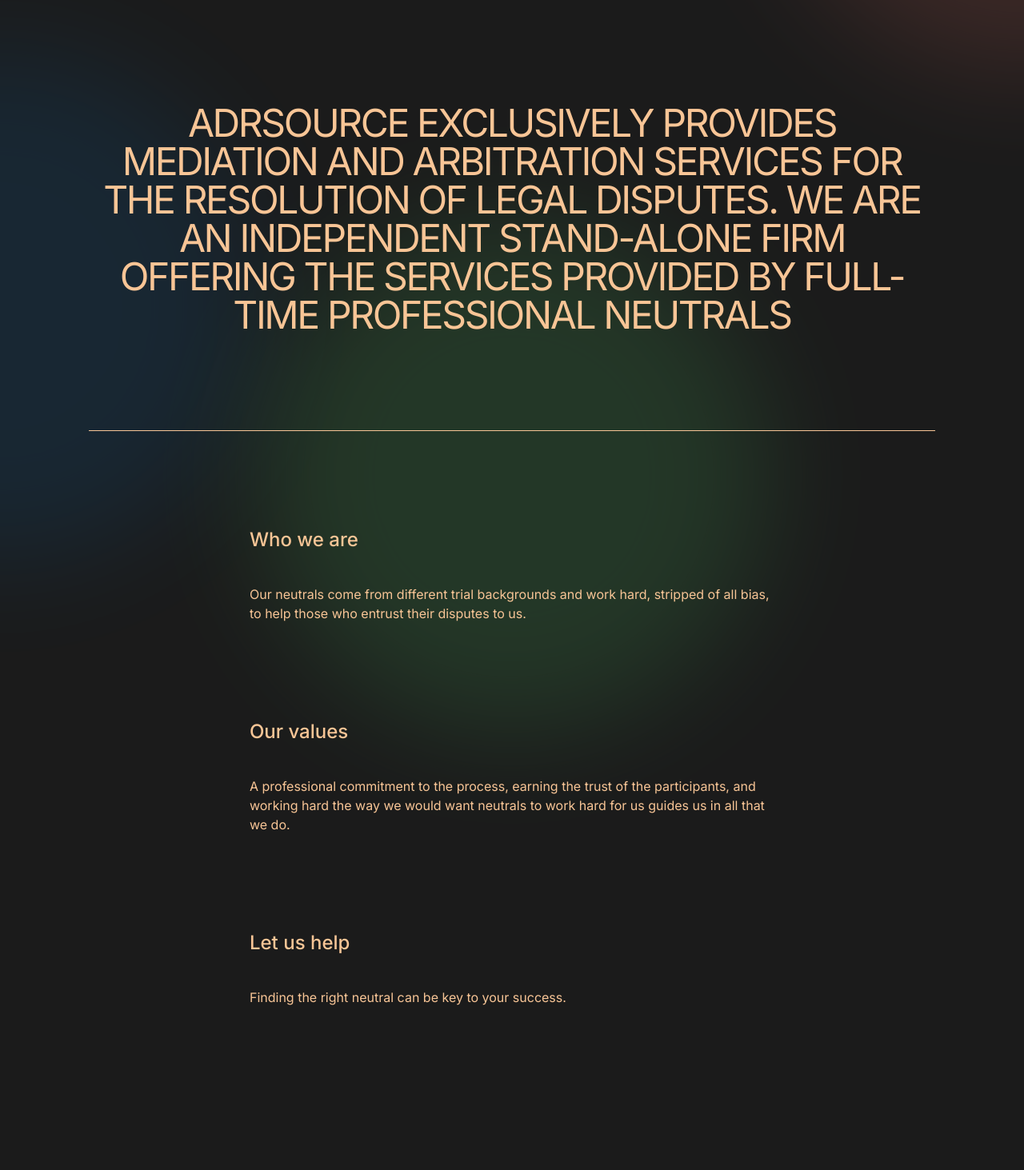
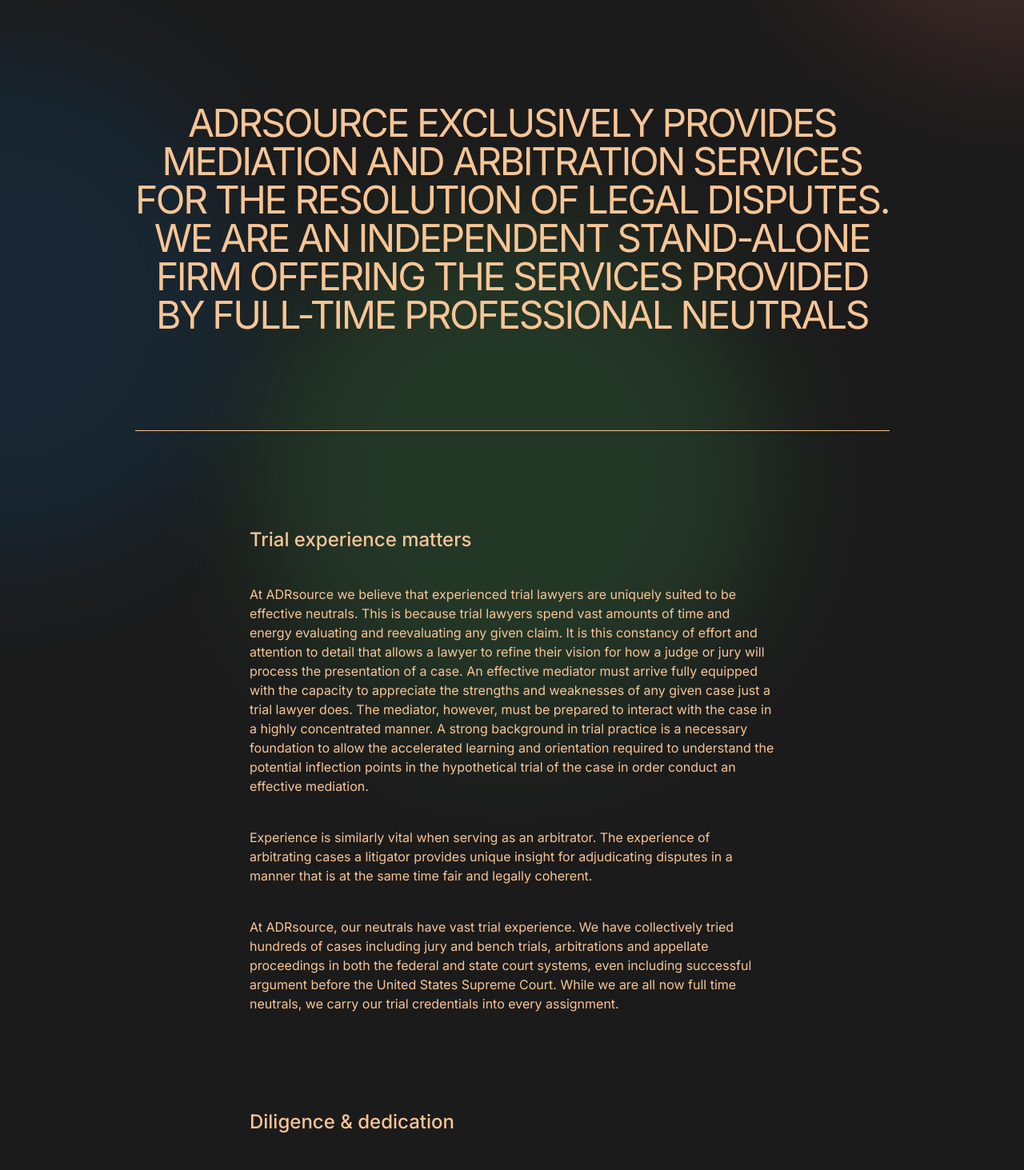
Before and after one commit to ADRSource/adr-source-v2, a Next.js app: page /about in a window 1280 px wide. Shown: the part 340-1803 px from the top of the page at 80% size. Built offline with nearby package versions, Linux system fonts and the light colour scheme; a web font is replaced by a local one.

Commit message:
add: new about page copy

```diff
--- a/src/app/(with-color-blur)/about/page.tsx
+++ b/src/app/(with-color-blur)/about/page.tsx
@@ -1,4 +1,5 @@
 import { Metadata } from 'next';
+import { Balancer } from 'react-wrap-balancer';
 import { getAboutPage } from '~/api/about';
 import { heading, text } from '~/components/ui/text';
 import { PATHS } from '~/constants/paths.constants';
@@ -50,12 +51,14 @@
 						<p
 							className={heading({
 								type: '5',
-								className: '[text-wrap: balance] mx-auto text-center',
+								className: 'mx-auto text-center',
 							})}
 						>
-							ADRsource exclusively provides mediation and arbitration services for the resolution
-							of legal disputes. We are an independent stand-alone firm offering the services
-							provided by full-time professional neutrals{' '}
+							<Balancer>
+								ADRsource exclusively provides mediation and arbitration services for the resolution
+								of legal disputes. We are an independent stand-alone firm offering the services
+								provided by full-time professional neutrals{' '}
+							</Balancer>
 						</p>
 					</div>
 
@@ -70,13 +73,13 @@
 									>
 										{title}
 									</h2>
-									<p
-										className={text({
-											type: 'body',
-										})}
-									>
-										{body}
-									</p>
+									{body.map((paragraph, index) => {
+										return (
+											<p key={index} className={text({ type: 'body' })}>
+												{paragraph}
+											</p>
+										);
+									})}
 								</li>
 							);
 						})}
@@ -89,15 +92,25 @@
 
 const PAGE_CONTENT = [
 	{
-		title: 'Who we are',
-		body: `Our neutrals come from different trial backgrounds and work hard, stripped of all bias, to help those who entrust their disputes to us.`,
+		title: 'Trial experience matters',
+		body: [
+			`At ADRsource we believe that experienced trial lawyers are uniquely suited to be effective neutrals. This is because trial lawyers spend vast amounts of time and energy evaluating and reevaluating any given claim. It is this constancy of effort and attention to detail that allows a lawyer to refine their vision for how a judge or jury will process the presentation of a case. An effective mediator must arrive fully equipped with the capacity to appreciate the strengths and weaknesses of any given case just a trial lawyer does. The mediator, however, must be prepared to interact with the case in a highly concentrated manner. A strong background in trial practice is a necessary foundation to allow the accelerated learning and orientation required to understand the potential inflection points in the hypothetical trial of the case in order conduct an effective mediation.`,
+			`Experience is similarly vital when serving as an arbitrator. The experience of arbitrating cases a litigator provides unique insight for adjudicating disputes in a manner that is at the same time fair and legally coherent.`,
+			`At ADRsource, our neutrals have vast trial experience. We have collectively tried hundreds of cases including jury and bench trials, arbitrations and appellate proceedings in both the federal and state court systems, even including successful argument before the United States Supreme Court. While we are all now full time neutrals, we carry our trial credentials into every assignment.`,
+		],
 	},
 	{
-		title: 'Our values',
-		body: `A professional commitment to the process, earning the trust of the participants, and working hard the way we would want neutrals to work hard for us guides us in all that we do.`,
+		title: 'Diligence & dedication',
+		body: [
+			`There are many points within a mediation where the parties perceive that settlement will not be possible. In fact, there are many occasions wherein one or more of the parties suggests that the process is a waste of time. These expressions of futility are often accompanied by an assessment that the other side is unreasonable in their assessment of the case.`,
+			`This could certainly tempt the mediator to decide that perhaps an impasse is warranted. However, it is the role of the mediator to find a way to interject energy and creativity into the process in order to move the process through the sometimes frustrating chapters of a mediation where the process may seem hopeless.`,
+			`The neutrals at ADRsource understand that it is in these difficult moments where a mediator adds the most value to the process. We do not give up. While we are required to allow a party to request an impasse, we are not required to make it easy for them to do so. We believe that the application of hard work and diligence can encourage the parties to navigate through the difficult and sometimes frustrating episodes toward meaningful negotiation and, ultimately, successful resolution.`,
+		],
 	},
 	{
-		title: 'Let us help',
-		body: `Finding the right neutral can be key to your success.`,
+		title: 'True neutrality',
+		body: [
+			`ADRsource is a truly neutral platform. Founded by full time neutrals and operated for and by full time neutrals. In this era where alternative dispute resolution firms are sometimes owned and operated by larger corporate interests, ADRsource remains an independent stand-alone firm of neutrals.`,
+		],
 	},
-];
+] as const;
```
